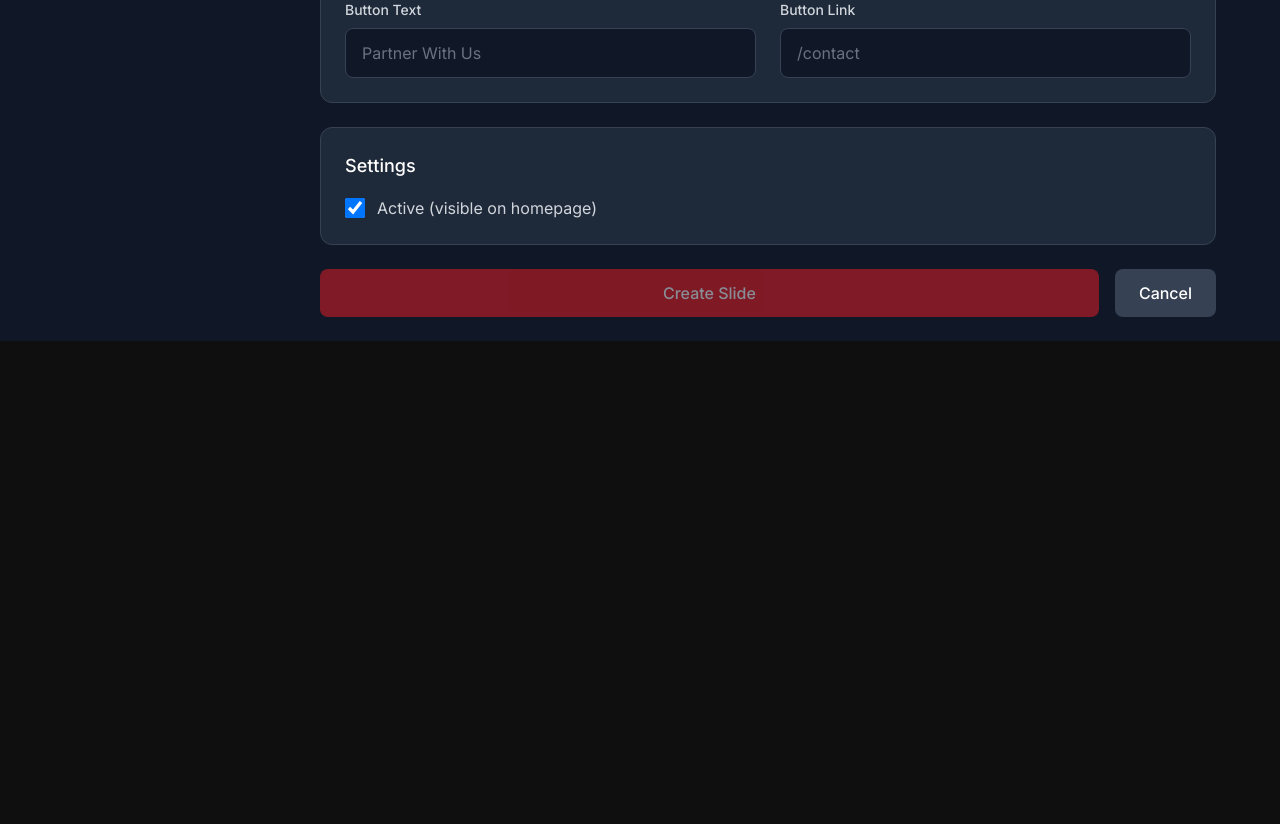
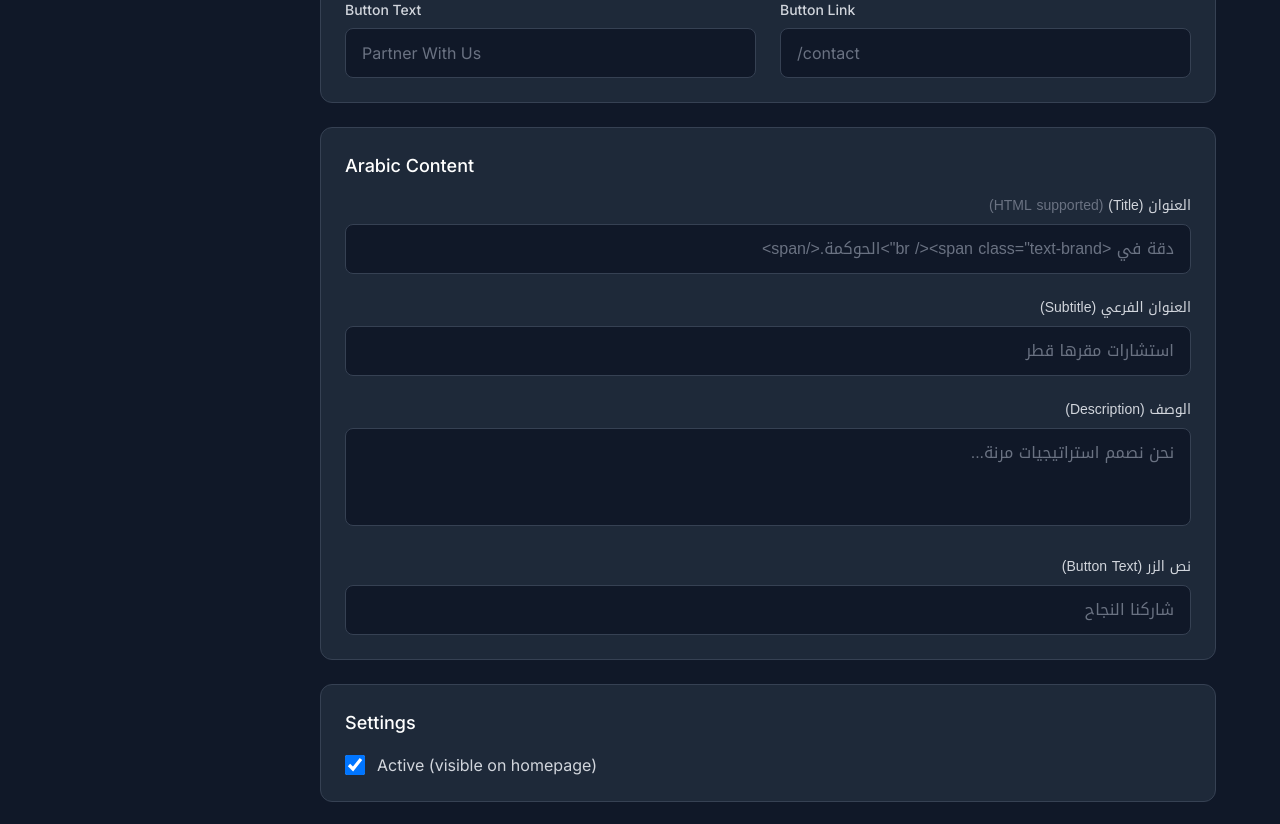
Before and after one commit to GovernValu/website, a Next.js app: page /admin/slides/new in a window 1280 px wide. Shown: the part 960-1784 px from the top of the page. Before the commit the page ends 1301 px from the top, so only its background shows below. Built offline with nearby package versions, Linux system fonts and the light colour scheme; no server answers; sample sign-in values are in the browser's storage.

Commit message:
feat: Add translation support for Hero Slider (Arabic fields)

```diff
--- a/app/admin/slides/[id]/page.tsx
+++ b/app/admin/slides/[id]/page.tsx
@@ -15,6 +15,11 @@ interface Slide {
     image: string;
     order: number;
     isActive: boolean;
+    // Arabic Content
+    titleAr?: string;
+    subtitleAr?: string;
+    descriptionAr?: string;
+    buttonTextAr?: string;
 }
 
 export default function EditSlidePage({ params }: { params: Promise<{ id: string }> }) {
@@ -182,9 +187,9 @@ export default function EditSlidePage({ params }: { params: Promise<{ id: string
                     )}
                 </div>
 
-                {/* Content Fields */}
+                {/* English Content Fields */}
                 <div className="bg-gray-800 rounded-xl p-6 border border-gray-700 space-y-6">
-                    <h2 className="text-lg font-medium text-white mb-4">Content</h2>
+                    <h2 className="text-lg font-medium text-white mb-4">English Content</h2>
 
                     <div>
                         <label className="block text-sm font-medium text-gray-300 mb-2">
@@ -254,6 +259,63 @@ export default function EditSlidePage({ params }: { params: Promise<{ id: string
                     </div>
                 </div>
 
+                {/* Arabic Content Fields */}
+                <div className="bg-gray-800 rounded-xl p-6 border border-gray-700 space-y-6">
+                    <h2 className="text-lg font-medium text-white mb-4">Arabic Content</h2>
+
+                    <div dir="rtl">
+                        <label className="block text-sm font-medium text-gray-300 mb-2">
+                            العنوان (Title) <span className="text-gray-500">(HTML supported)</span>
+                        </label>
+                        <input
+                            type="text"
+                            value={formData.titleAr || ""}
+                            onChange={(e) => setFormData({ ...formData, titleAr: e.target.value })}
+                            placeholder='دقة في <br /><span class="text-brand">الحوكمة.</span>'
+                            className="w-full px-4 py-3 bg-gray-900 border border-gray-700 rounded-lg text-white placeholder-gray-500 focus:outline-none focus:border-brand"
+                        />
+                    </div>
+
+                    <div dir="rtl">
+                        <label className="block text-sm font-medium text-gray-300 mb-2">
+                            العنوان الفرعي (Subtitle)
+                        </label>
+                        <input
+                            type="text"
+                            value={formData.subtitleAr || ""}
+                            onChange={(e) => setFormData({ ...formData, subtitleAr: e.target.value })}
+                            placeholder="استشارات مقرها قطر"
+                            className="w-full px-4 py-3 bg-gray-900 border border-gray-700 rounded-lg text-white placeholder-gray-500 focus:outline-none focus:border-brand"
+                        />
+                    </div>
+
+                    <div dir="rtl">
+                        <label className="block text-sm font-medium text-gray-300 mb-2">
+                            الوصف (Description)
+                        </label>
+                        <textarea
+                            value={formData.descriptionAr || ""}
+                            onChange={(e) => setFormData({ ...formData, descriptionAr: e.target.value })}
+                            placeholder="نحن نصمم استراتيجيات مرنة..."
+                            rows={3}
+                            className="w-full px-4 py-3 bg-gray-900 border border-gray-700 rounded-lg text-white placeholder-gray-500 focus:outline-none focus:border-brand resize-none"
+                        />
+                    </div>
+
+                    <div dir="rtl">
+                        <label className="block text-sm font-medium text-gray-300 mb-2">
+                            نص الزر (Button Text)
+                        </label>
+                        <input
+                            type="text"
+                            value={formData.buttonTextAr || ""}
+                            onChange={(e) => setFormData({ ...formData, buttonTextAr: e.target.value })}
+                            placeholder="شاركنا النجاح"
+                            className="w-full px-4 py-3 bg-gray-900 border border-gray-700 rounded-lg text-white placeholder-gray-500 focus:outline-none focus:border-brand"
+                        />
+                    </div>
+                </div>
+
                 {/* Settings */}
                 <div className="bg-gray-800 rounded-xl p-6 border border-gray-700 space-y-6">
                     <h2 className="text-lg font-medium text-white mb-4">Settings</h2>
--- a/app/admin/slides/new/page.tsx
+++ b/app/admin/slides/new/page.tsx
@@ -15,6 +15,12 @@ export default function NewSlidePage() {
         description: "",
         buttonText: "",
         buttonLink: "",
+        // Arabic Content
+        titleAr: "",
+        subtitleAr: "",
+        descriptionAr: "",
+        buttonTextAr: "",
+
         image: "",
         isActive: true,
     });
@@ -141,9 +147,9 @@ export default function NewSlidePage() {
                     )}
                 </div>
 
-                {/* Content Fields */}
+                {/* English Content Fields */}
                 <div className="bg-gray-800 rounded-xl p-6 border border-gray-700 space-y-6">
-                    <h2 className="text-lg font-medium text-white mb-4">Content</h2>
+                    <h2 className="text-lg font-medium text-white mb-4">English Content</h2>
 
                     <div>
                         <label className="block text-sm font-medium text-gray-300 mb-2">
@@ -213,6 +219,63 @@ export default function NewSlidePage() {
                     </div>
                 </div>
 
+                {/* Arabic Content Fields */}
+                <div className="bg-gray-800 rounded-xl p-6 border border-gray-700 space-y-6">
+                    <h2 className="text-lg font-medium text-white mb-4">Arabic Content</h2>
+
+                    <div dir="rtl">
+                        <label className="block text-sm font-medium text-gray-300 mb-2">
+                            العنوان (Title) <span className="text-gray-500">(HTML supported)</span>
+                        </label>
+                        <input
+                            type="text"
+                            value={formData.titleAr}
+                            onChange={(e) => setFormData({ ...formData, titleAr: e.target.value })}
+                            placeholder='دقة في <br /><span class="text-brand">الحوكمة.</span>'
+                            className="w-full px-4 py-3 bg-gray-900 border border-gray-700 rounded-lg text-white placeholder-gray-500 focus:outline-none focus:border-brand"
+                        />
+                    </div>
+
+                    <div dir="rtl">
+                        <label className="block text-sm font-medium text-gray-300 mb-2">
+                            العنوان الفرعي (Subtitle)
+                        </label>
+                        <input
+                            type="text"
+                            value={formData.subtitleAr}
+                            onChange={(e) => setFormData({ ...formData, subtitleAr: e.target.value })}
+                            placeholder="استشارات مقرها قطر"
+                            className="w-full px-4 py-3 bg-gray-900 border border-gray-700 rounded-lg text-white placeholder-gray-500 focus:outline-none focus:border-brand"
+                        />
+                    </div>
+
+                    <div dir="rtl">
+                        <label className="block text-sm font-medium text-gray-300 mb-2">
+                            الوصف (Description)
+                        </label>
+                        <textarea
+                            value={formData.descriptionAr}
+                            onChange={(e) => setFormData({ ...formData, descriptionAr: e.target.value })}
+                            placeholder="نحن نصمم استراتيجيات مرنة..."
+                            rows={3}
+                            className="w-full px-4 py-3 bg-gray-900 border border-gray-700 rounded-lg text-white placeholder-gray-500 focus:outline-none focus:border-brand resize-none"
+                        />
+                    </div>
+
+                    <div dir="rtl">
+                        <label className="block text-sm font-medium text-gray-300 mb-2">
+                            نص الزر (Button Text)
+                        </label>
+                        <input
+                            type="text"
+                            value={formData.buttonTextAr}
+                            onChange={(e) => setFormData({ ...formData, buttonTextAr: e.target.value })}
+                            placeholder="شاركنا النجاح"
+                            className="w-full px-4 py-3 bg-gray-900 border border-gray-700 rounded-lg text-white placeholder-gray-500 focus:outline-none focus:border-brand"
+                        />
+                    </div>
+                </div>
+
                 {/* Settings */}
                 <div className="bg-gray-800 rounded-xl p-6 border border-gray-700">
                     <h2 className="text-lg font-medium text-white mb-4">Settings</h2>
--- a/app/api/slides/route.ts
+++ b/app/api/slides/route.ts
@@ -26,7 +26,11 @@ export async function GET(request: NextRequest) {
 export async function POST(request: NextRequest) {
     try {
         const body = await request.json();
-        const { title, subtitle, description, buttonText, buttonLink, image, order, isActive } = body;
+        const {
+            title, subtitle, description, buttonText, buttonLink,
+            titleAr, subtitleAr, descriptionAr, buttonTextAr,
+            image, order, isActive
+        } = body;
 
         if (!title || !image) {
             return NextResponse.json(
@@ -51,6 +55,12 @@ export async function POST(request: NextRequest) {
                 description: description || null,
                 buttonText: buttonText || null,
                 buttonLink: buttonLink || null,
+                // Arabic Content
+                titleAr: titleAr || null,
+                subtitleAr: subtitleAr || null,
+                descriptionAr: descriptionAr || null,
+                buttonTextAr: buttonTextAr || null,
+
                 image,
                 order: slideOrder,
                 isActive: isActive !== undefined ? isActive : true,
--- a/app/page.tsx
+++ b/app/page.tsx
@@ -16,6 +16,11 @@ interface Slide {
   buttonText?: string;
   buttonLink?: string;
   image: string;
+  // Arabic fields
+  titleAr?: string;
+  subtitleAr?: string;
+  descriptionAr?: string;
+  buttonTextAr?: string;
 }
 
 // Icon mapping
--- a/scripts/seed-hero-slides.js
+++ b/scripts/seed-hero-slides.js
@@ -10,7 +10,13 @@ const heroSlides = [
         buttonLink: '/contact',
         image: 'https://images.unsplash.com/photo-1486406146926-c627a92ad1ab?q=80&w=2070&auto=format&fit=crop',
         order: 1,
-        isActive: true
+        isActive: true,
+
+        // Arabic Content
+        titleAr: 'دقة في <br /><span class="italic text-brand font-serif">الحوكمة.</span>',
+        subtitleAr: 'استشارات مقرها قطر',
+        descriptionAr: 'نحن نصمم استراتيجيات مرنة لصناديق الثروة السيادية والشركات الإقليمية والمكاتب العائلية المتميزة عبر دول مجلس التعاون الخليجي.',
+        buttonTextAr: 'شاركنا النجاح',
     },
     {
         title: 'Strategic <br /><span class="italic text-brand font-serif">Excellence.</span>',
@@ -20,7 +26,13 @@ const heroSlides = [
         buttonLink: '/services',
         image: 'https://images.unsplash.com/photo-1560179707-f14e90ef3623?q=80&w=2073&auto=format&fit=crop',
         order: 2,
-        isActive: true
+        isActive: true,
+
+        // Arabic Content
+        titleAr: 'التميز <br /><span class="italic text-brand font-serif">الاستراتيجي.</span>',
+        subtitleAr: 'الاستشارات الاستثمارية',
+        descriptionAr: 'تقديم أطر حوكمة عالمية المستوى واستراتيجيات استثمار مصممة خصيصاً للديناميكيات الفريدة لمنطقة الشرق الأوسط وشمال أفريقيا.',
+        buttonTextAr: 'اكتشف خدماتنا',
     },
     {
         title: 'Trusted <br /><span class="italic text-brand font-serif">Partners.</span>',
@@ -30,29 +42,40 @@ const heroSlides = [
         buttonLink: '/about',
         image: 'https://images.unsplash.com/photo-1497366216548-37526070297c?q=80&w=2069&auto=format&fit=crop',
         order: 3,
-        isActive: true
+        isActive: true,
+
+        // Arabic Content
+        titleAr: 'شركاء <br /><span class="italic text-brand font-serif">موثوقون.</span>',
+        subtitleAr: 'حلول المكاتب العائلية',
+        descriptionAr: 'الحفاظ على ثروة الأجيال من خلال هياكل الحوكمة المبتكرة وخبرة تخطيط التعاقب.',
+        buttonTextAr: 'تعرف على المزيد',
     }
 ];
 
 async function main() {
-    console.log('--- Seeding Hero Slides ---');
+    console.log('--- Seeding Hero Slides with Translations ---');
 
-    // Check if slides exist
-    const existingCount = await prisma.heroSlide.count();
-    console.log(`Existing slides: ${existingCount}`);
+    // Upsert slides based on order to update existing ones with translations
+    for (const slide of heroSlides) {
+        const existing = await prisma.heroSlide.findFirst({
+            where: { order: slide.order }
+        });
 
-    if (existingCount === 0) {
-        // Create slides
-        for (const slide of heroSlides) {
-            const created = await prisma.heroSlide.create({
+        if (existing) {
+            console.log(`Updating slide order ${slide.order}...`);
+            await prisma.heroSlide.update({
+                where: { id: existing.id },
                 data: slide
             });
-            console.log(`Created slide: ${created.id} - Order ${created.order}`);
+        } else {
+            console.log(`Creating slide order ${slide.order}...`);
+            await prisma.heroSlide.create({
+                data: slide
+            });
         }
-        console.log('Successfully seeded hero slides!');
-    } else {
-        console.log('Slides already exist. Skipping seed.');
     }
+
+    console.log('Successfully seeded/updated hero slides!');
 }
 
 main()
```
Also changed, not shown: app/api/slides/[id]/route.ts (+11 -1 lines), app/components/HeroSlider.tsx (+41 -27 lines), 1 other file (tests, documents, lock files or other folders).
